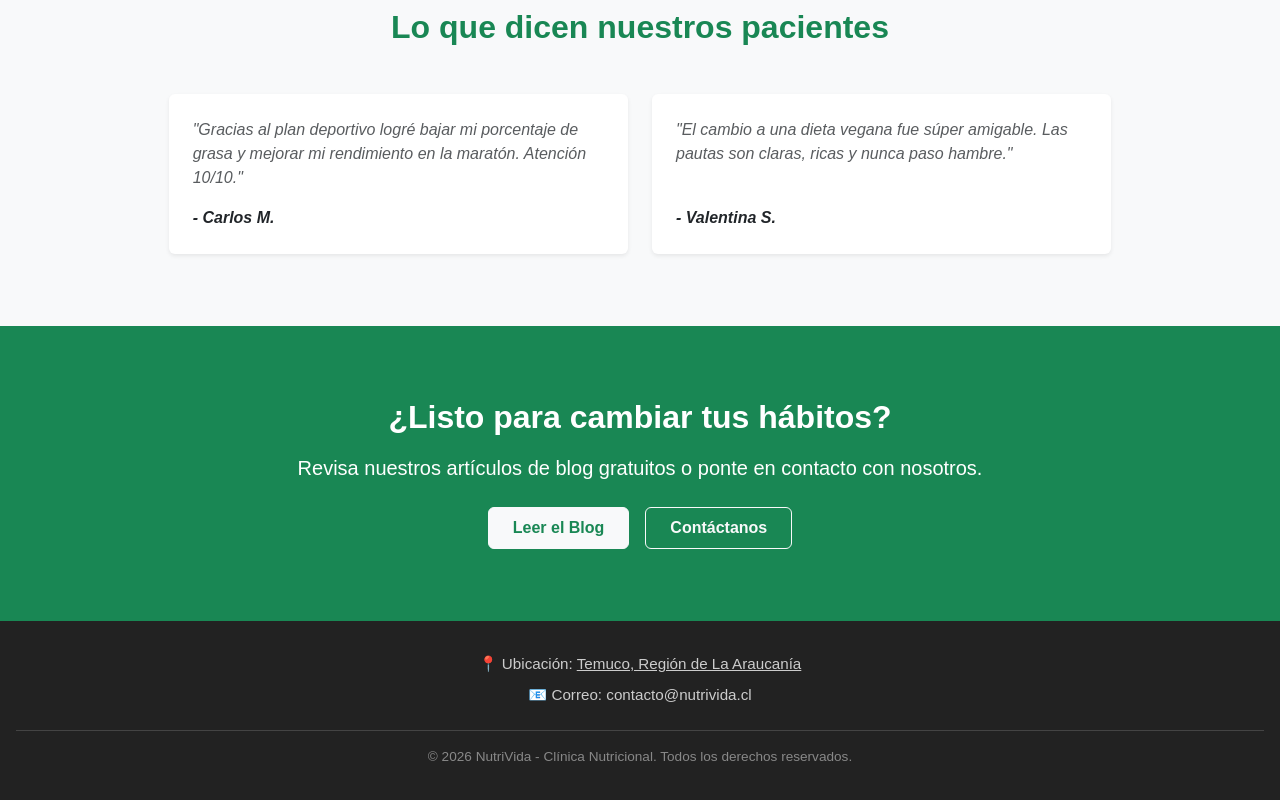
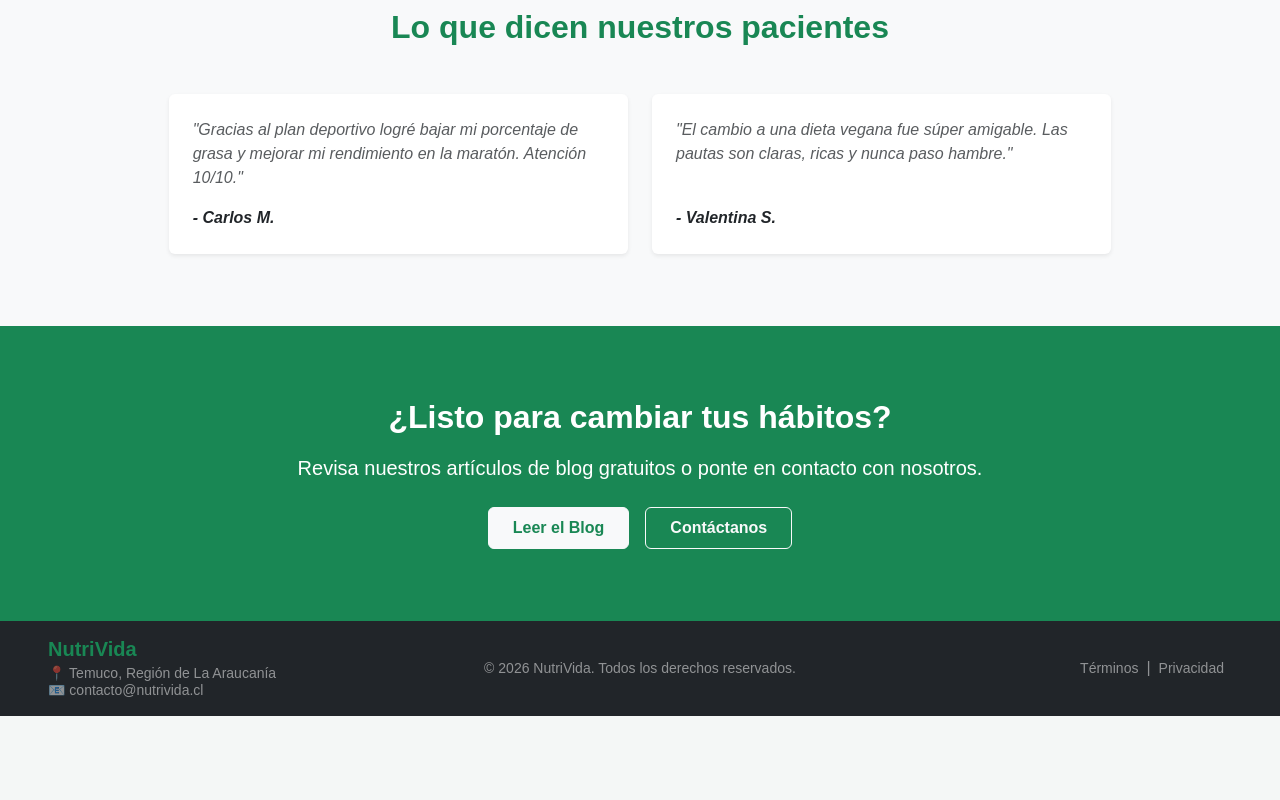
Before and after one commit to Mun-oz/nutrivida, a React (Vite) app: page / in a window 1280 px wide. Shown: the part 1686-2486 px from the top of the page. After the commit the page ends 2402 px from the top, so only its background shows below. Built offline with nearby package versions, Linux system fonts and the light colour scheme.

Commit message:
refactor: rediseñar pie de página con estilo corporativo
Implementación de fondo oscuro (bg-dark) y diseño full-width (container-fluid). Se añade la dirección física de Temuco y el correo de contacto.

```diff
--- a/src/cors/Footer.jsx
+++ b/src/cors/Footer.jsx
@@ -1,14 +1,35 @@
 export default function Footer() {
   return (
-    <footer className="main-footer">
-      <div className="footer-info">
-        <p>
-          📍 Ubicación: <a href="https://www.google.com/maps/search/?api=1&query=Temuco,+Región+de+La+Araucanía" target="_blank" rel="noopener noreferrer" className="map-link">Temuco, Región de La Araucanía</a>
-        </p>
-        <p>📧 Correo: contacto@nutrivida.cl</p>
-      </div>
-      <div className="footer-copyright">
-        <p>&copy; 2026 NutriVida - Clínica Nutricional. Todos los derechos reservados.</p>
+    // Reducimos el padding vertical a py-3 para hacerlo más delgado
+    <footer className="bg-dark text-white py-3 mt-auto w-100 d-block">
+      {/* Usamos container-fluid con px-5 para que ocupe todo el ancho pero con margen a los bordes */}
+      <div className="container-fluid px-4 px-lg-5">
+        <div className="row align-items-center text-center text-md-start">
+
+          {/* Columna Izquierda: Logo y contacto, alineados a la izquierda */}
+          <div className="col-md-4 mb-2 mb-md-0 d-flex flex-column justify-content-center">
+            <h5 className="text-success fw-bold m-0 mb-1">NutriVida</h5>
+            <small className="text-white-50 lh-sm">
+              📍 Temuco, Región de La Araucanía <br/>
+              📧 contacto@nutrivida.cl
+            </small>
+          </div>
+
+          {/* Columna Central: Copyright, perfectamente al centro */}
+          <div className="col-md-4 mb-2 mb-md-0 d-flex align-items-center justify-content-center">
+            <small className="text-white-50 m-0">
+              &copy; {new Date().getFullYear()} NutriVida. Todos los derechos reservados.
+            </small>
+          </div>
+
+          {/* Columna Derecha: Enlaces Legales, pegados a la derecha */}
+          <div className="col-md-4 d-flex justify-content-center justify-content-md-end align-items-center">
+            <a href="#" className="text-white-50 text-decoration-none mx-2 small">Términos</a>
+            <span className="text-white-50">|</span>
+            <a href="#" className="text-white-50 text-decoration-none mx-2 small">Privacidad</a>
+          </div>
+
+        </div>
       </div>
     </footer>
   );
```
